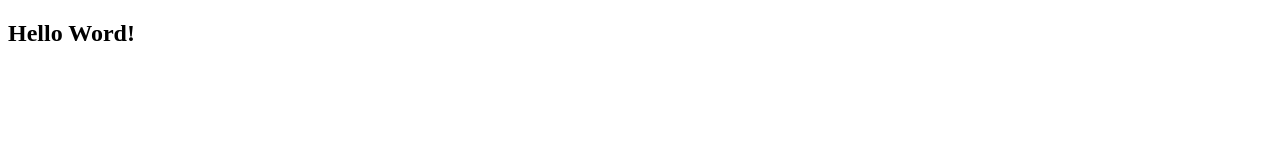
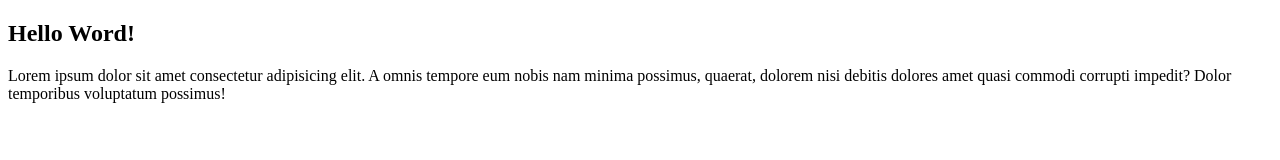
Before and after one commit to Viananathan/teste_ap, a plain HTML site: page index.html in a window 1280 px wide. Drawn offline with Linux system fonts and the light colour scheme.

Commit message:
Update index.html

```diff
--- a/index.html
+++ b/index.html
@@ -7,5 +7,6 @@
 </head>
 <body>
     <h2>Hello Word!</h2>
+    <p>Lorem ipsum dolor sit amet consectetur adipisicing elit. A omnis tempore eum nobis nam minima possimus, quaerat, dolorem nisi debitis dolores amet quasi commodi corrupti impedit? Dolor temporibus voluptatum possimus!</p>
 </body>
 </html>
```
